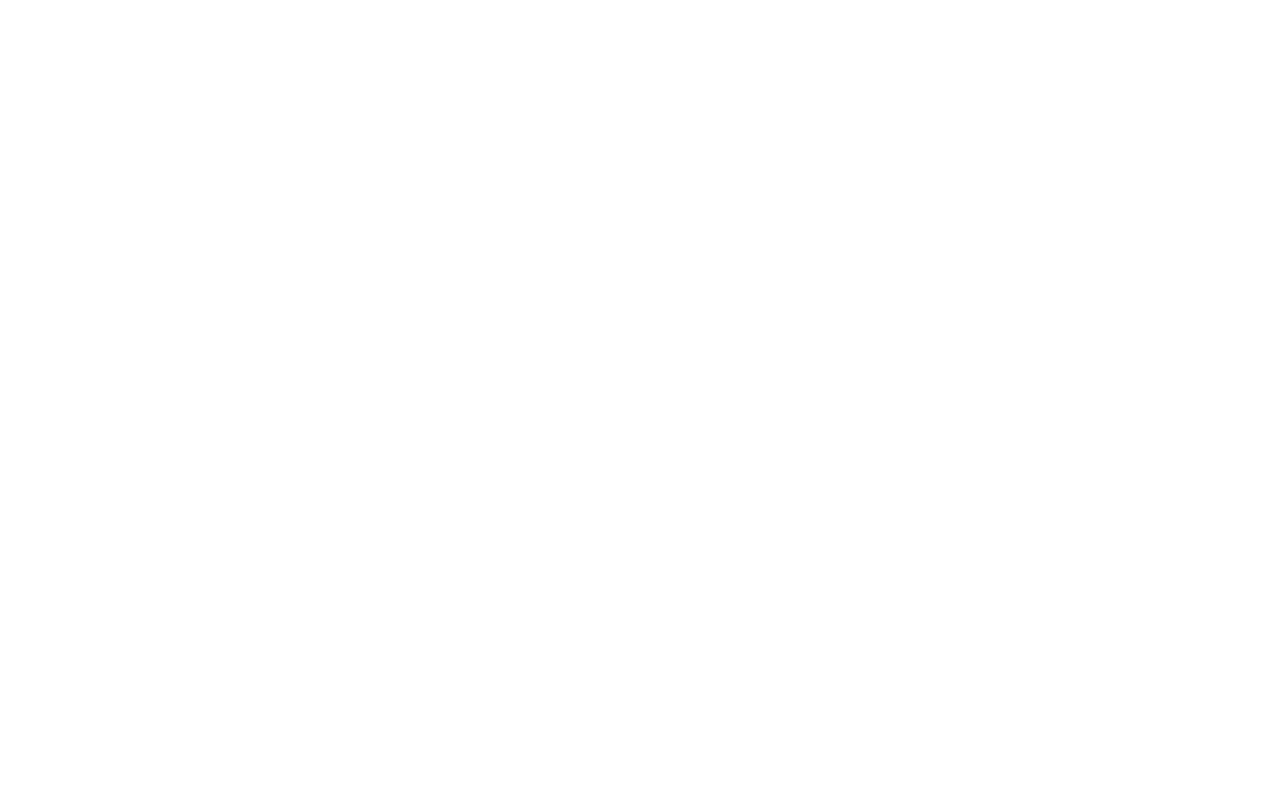
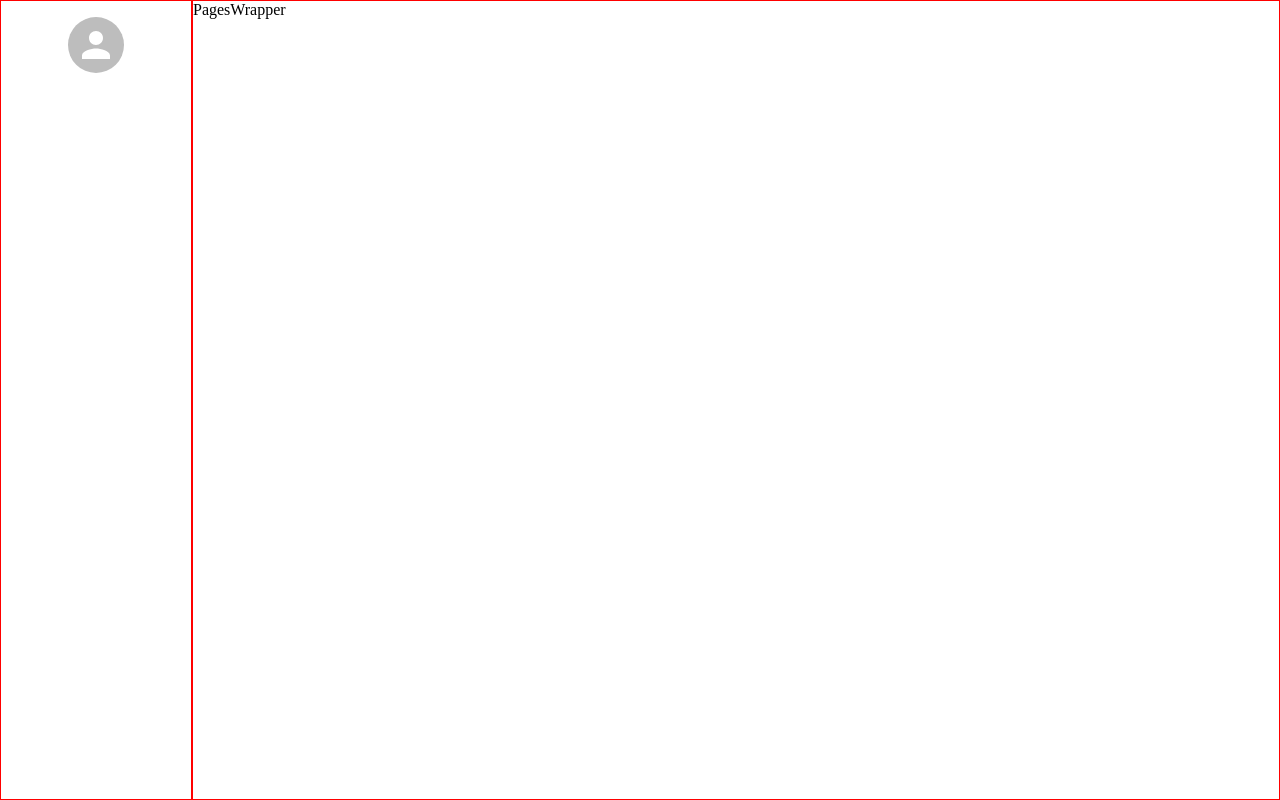
Before and after one commit to A-ForssmanP/InteractWithSchool, a React (Vite) app in the folder frontend/: page / in a window 1280 px wide. Built offline with nearby package versions, Linux system fonts and the light colour scheme.

Commit message:
menu and page-content layout
menu and page-content layout

```diff
--- a/frontend/package.json
+++ b/frontend/package.json
@@ -10,6 +10,9 @@
     "preview": "vite preview"
   },
   "dependencies": {
+    "@emotion/react": "^11.11.4",
+    "@emotion/styled": "^11.11.5",
+    "@mui/material": "^5.15.15",
     "react": "^18.2.0",
     "react-dom": "^18.2.0"
   },
--- a/frontend/src/App.jsx
+++ b/frontend/src/App.jsx
@@ -1,5 +1,14 @@
+import Stack from "@mui/material/Stack";
+import Menu from "./components/menu/Menu";
+import PagesWrapper from "./components/pagesWrapper/PagesWrapper";
+
 function App() {
-  return <></>;
+  return (
+    <Stack direction="row" height="100vh">
+      <Menu />
+      <PagesWrapper />
+    </Stack>
+  );
 }
 
 export default App;
--- /dev/null
+++ b/frontend/src/components/menu/Menu.jsx
@@ -0,0 +1,14 @@
+import Box from "@mui/material/Box";
+import Avatar from "@mui/material/Avatar";
+
+function Menu() {
+  return (
+    <Box component="aside" border="1px solid red" minWidth="15%">
+      <Avatar
+        sx={{ margin: "1rem auto 0 auto", width: "56px", height: "56px" }}
+      ></Avatar>
+    </Box>
+  );
+}
+
+export default Menu;
--- /dev/null
+++ b/frontend/src/components/pagesWrapper/PagesWrapper.jsx
@@ -0,0 +1,11 @@
+import Box from "@mui/material/Box";
+
+function PagesWrapper() {
+  return (
+    <Box border="1px solid red" minWidth="85%">
+      PagesWrapper
+    </Box>
+  );
+}
+
+export default PagesWrapper;
--- a/frontend/src/index.css
+++ b/frontend/src/index.css
@@ -0,0 +1,5 @@
+* {
+    margin:0;
+    padding:0;
+    box-sizing: border-box;
+}
```
Also changed, not shown: 1 other file (tests, documents, lock files or other folders).
